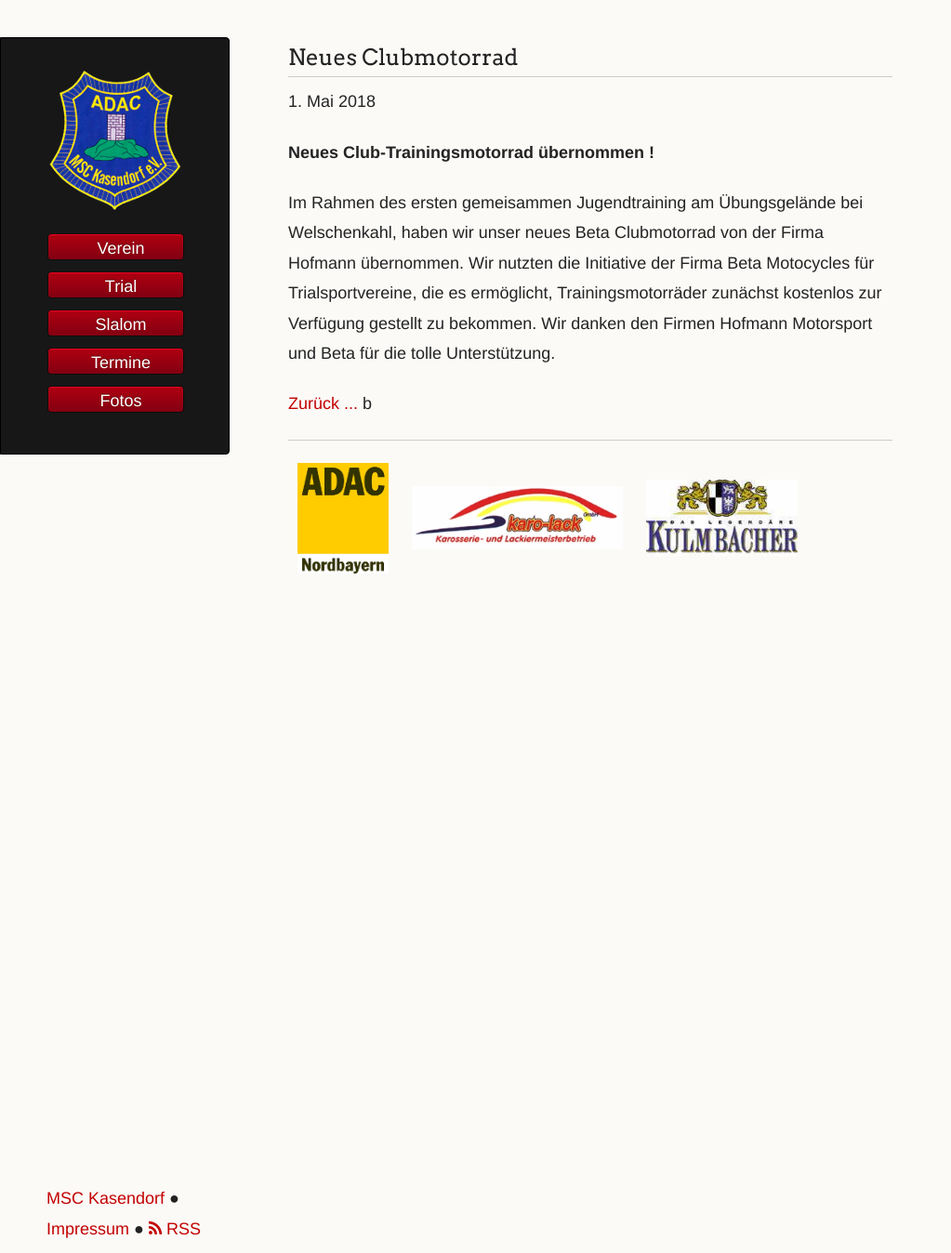
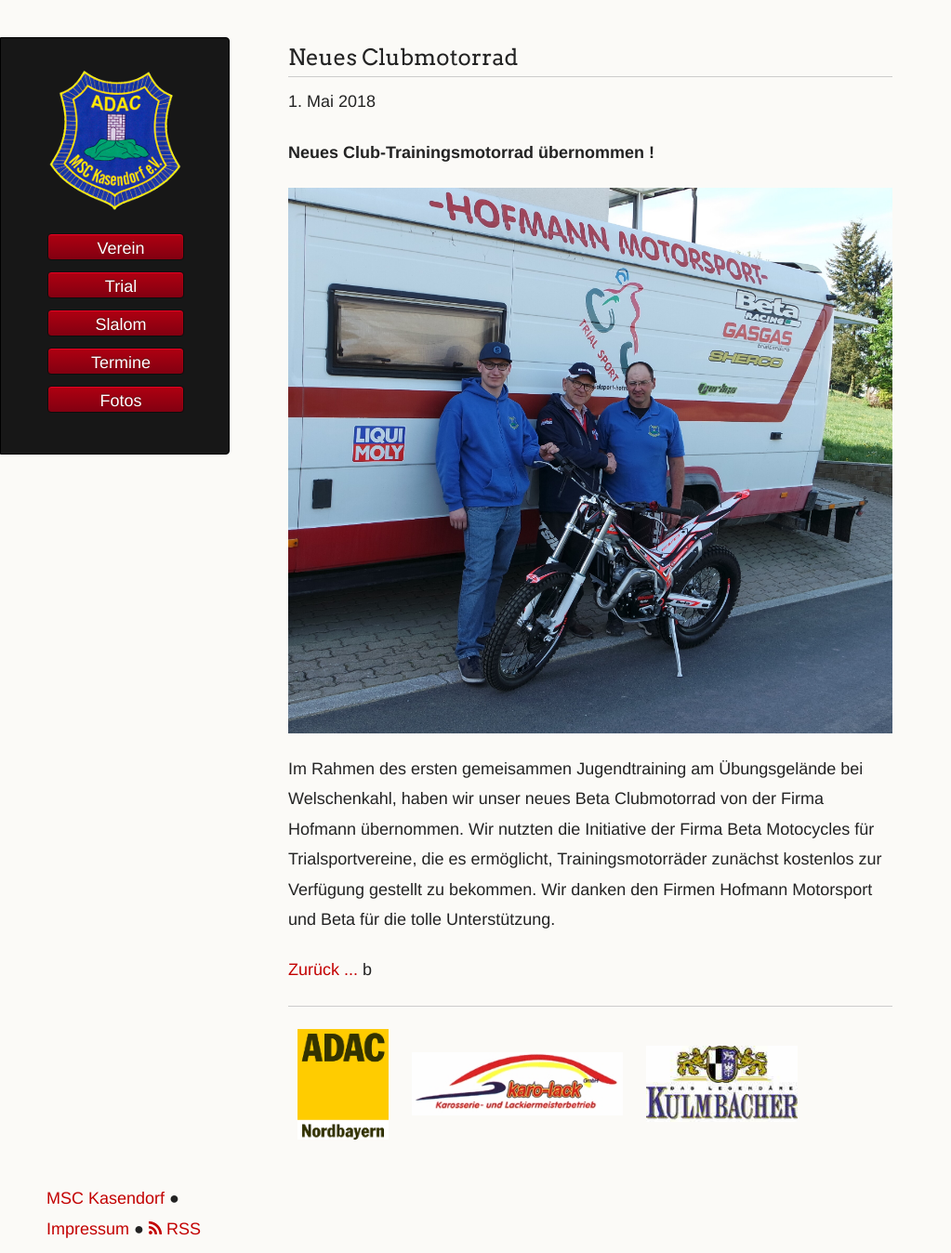
Before and after one commit to msc-kasendorf/docker, a Jekyll site: the page built from docs/_posts/2018-05-01-Neues Clubmotorad.md, in a window 1280 px wide and 1348 px high. Shown: the whole window at 93% size, without its empty margins (0-1023 px from the left). Built offline with Jekyll 4.4.1, drawn with Linux system fonts in a browser that asks for light colours.

Commit message:
Update 2018-05-01-Neues Clubmotorad.md

```diff
--- a/docs/_posts/2018-05-01-Neues Clubmotorad.md
+++ b/docs/_posts/2018-05-01-Neues Clubmotorad.md
@@ -10,5 +10,7 @@
 
 **Neues Club-Trainingsmotorrad übernommen !**
 
+![](https://raw.githubusercontent.com/msc-kasendorf/docker/master/docs/download/SAM_2358.JPG)
+
 Im Rahmen des ersten gemeisammen Jugendtraining am Übungsgelände bei Welschenkahl, haben wir unser neues Beta Clubmotorrad von der Firma Hofmann übernommen. Wir nutzten die Initiative der Firma Beta Motocycles für Trialsportvereine, die es ermöglicht, Trainingsmotorräder zunächst kostenlos zur Verfügung gestellt zu bekommen.
 Wir danken den Firmen Hofmann Motorsport und Beta für die tolle Unterstützung.
```
